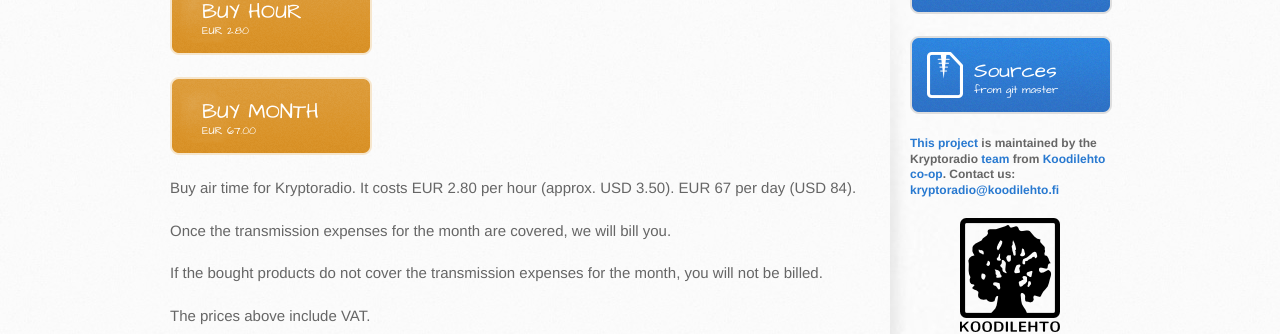
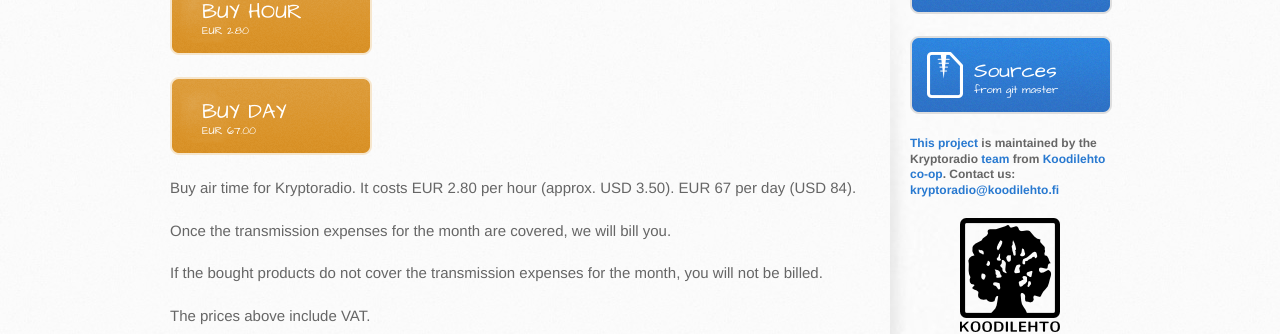
Before and after one commit to koodilehto/kryptoradio, a Jekyll site: the page built from buy.html, in a window 1280 px wide. Shown: the part 466-800 px from the top of the page. Built offline with Jekyll 4.4.1, drawn with Linux system fonts in a browser that asks for light colours.

Commit message:
Month -> day

```diff
--- a/buy.html
+++ b/buy.html
@@ -4,7 +4,7 @@
 
 <h2 id="general">Buy air</h2>
 
-<p><a href="/notimplemented" class="buy button">BUY HOUR<small>EUR 2.80</small></a><a href="/notimplemented" class="buy button">BUY MONTH<small>EUR 67.00</small></a></p>
+<p><a href="/notimplemented" class="buy button">BUY HOUR<small>EUR 2.80</small></a><a href="/notimplemented" class="buy button">BUY DAY<small>EUR 67.00</small></a></p>
 
 <p>Buy air time for Kryptoradio. It costs EUR 2.80 per hour (approx. USD 3.50). EUR 67 per day (USD 84).</p>
 
```
